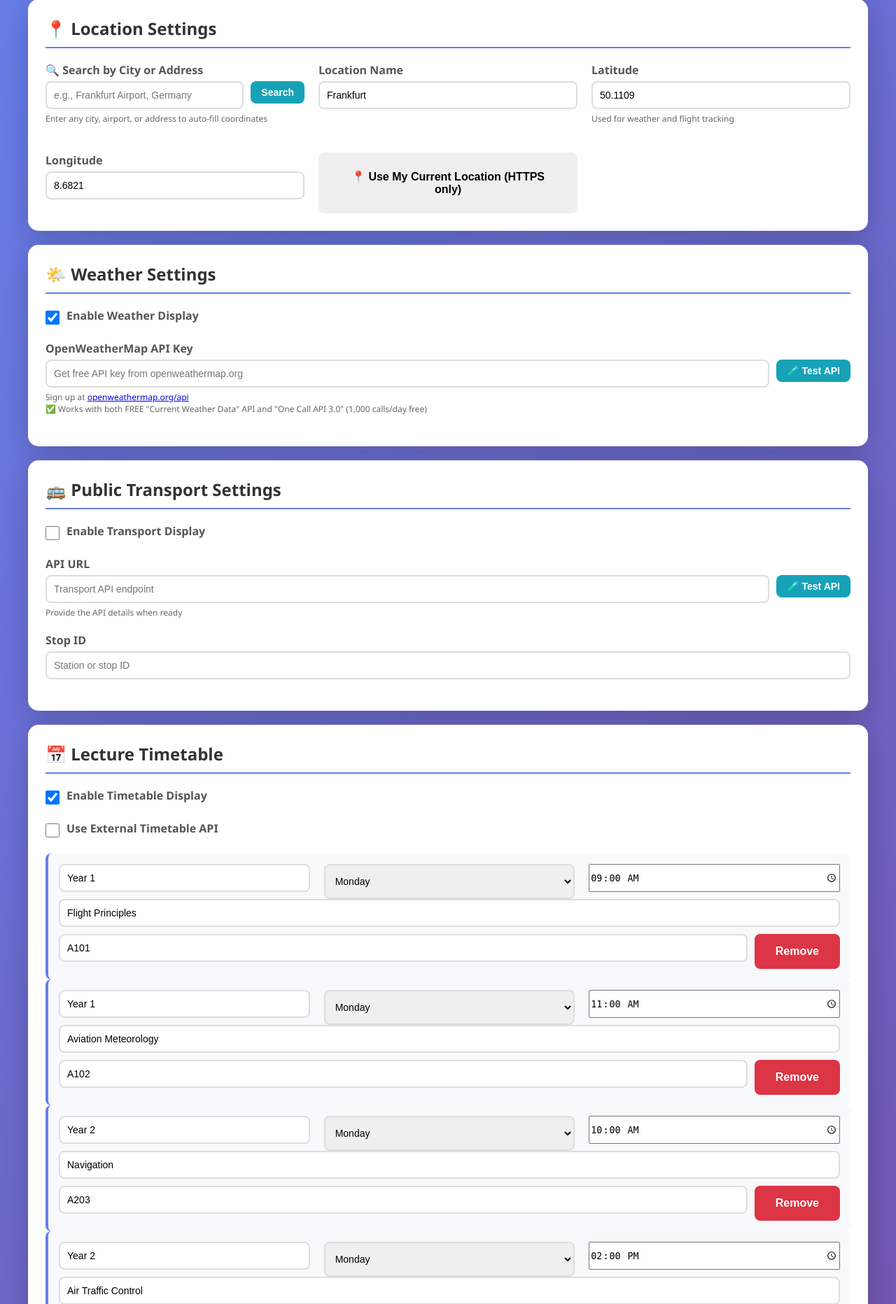
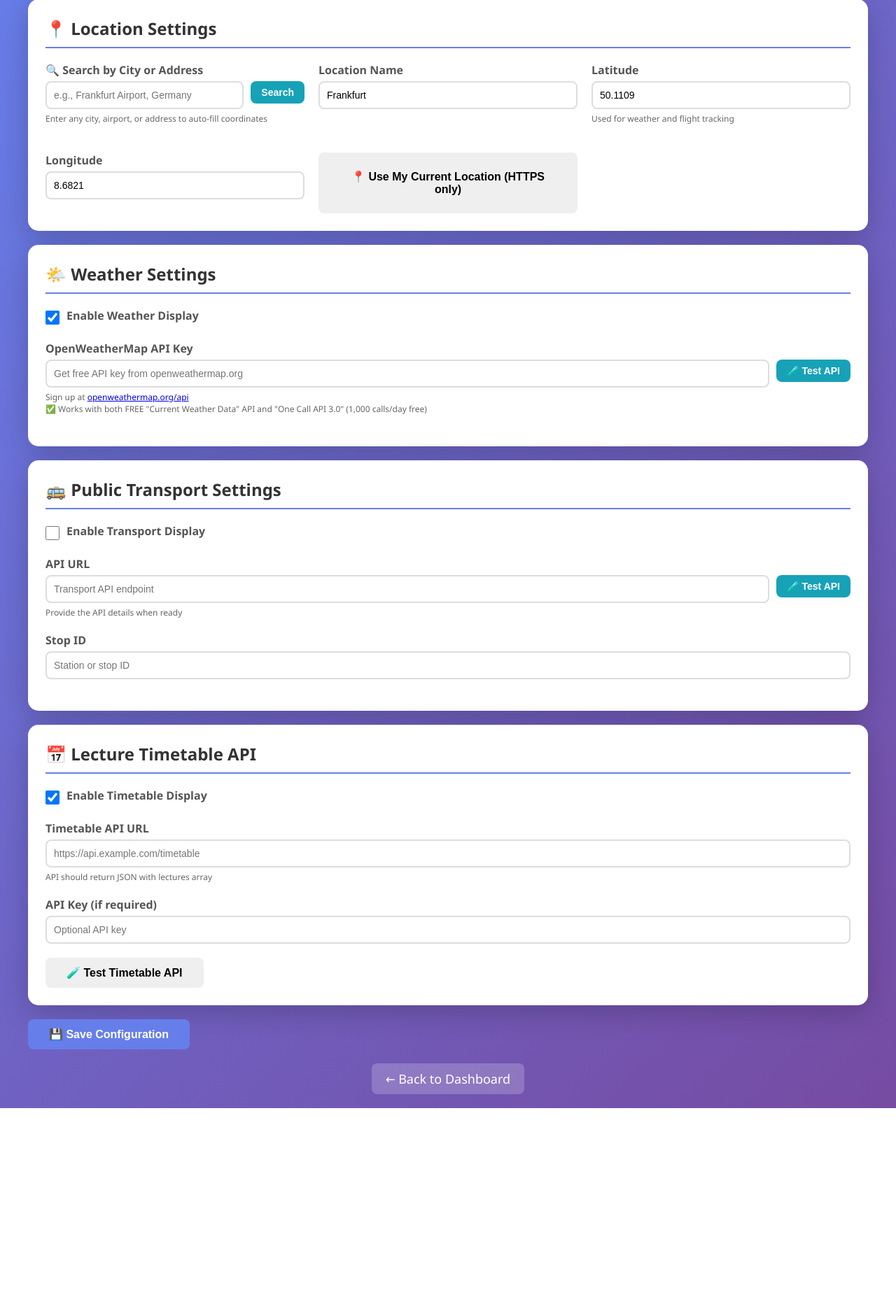
Before and after one commit to angeeinstein/digital-signage-screen, a Flask app: page /admin in a window 1280 px wide. Shown: the part 94-1958 px from the top of the page at 70% size. After the commit the page ends 1678 px from the top, so only its background shows below. Run offline with Flask 3, Linux system fonts and the light colour scheme.

Commit message:
Refactor timetable integration to always use external API and update admin UI for API settings

```diff
--- a/app.py
+++ b/app.py
@@ -48,23 +48,10 @@ DEFAULT_DASHBOARD_CONFIG = {
     },
     'timetable': {
         'enabled': True,
-        'use_api': False,  # Set to True when using external API
+        'use_api': True,  # Always use API
         'api_url': '',  # URL for timetable API endpoint
         'api_key': '',  # API key if required
-        'lectures': [
-            {
-                'year': 'Year 1',
-                'time': '09:00',
-                'name': 'Flight Principles',
-                'room': 'A101'
-            },
-            {
-                'year': 'Year 2',
-                'time': '10:30',
-                'name': 'Navigation',
-                'room': 'A203'
-            }
-        ]
+        'lectures': []  # Not used anymore - API only
     }
 }
 
@@ -280,7 +267,7 @@ def get_nearest_flights():
 
 @app.route('/api/dashboard/timetable')
 def get_timetable():
-    """Get lecture timetable"""
+    """Get lecture timetable from external API"""
     try:
         config = load_dashboard_config()
         timetable_config = config.get('timetable', {})
@@ -288,68 +275,34 @@ def get_timetable():
         if not timetable_config.get('enabled', True):
             return jsonify({'success': True, 'lectures': []})
 
-        # Check if using external API
-        if timetable_config.get('use_api', False):
-            api_url = timetable_config.get('api_url', '').strip()
-            api_key = timetable_config.get('api_key', '').strip()
+        api_url = timetable_config.get('api_url', '').strip()
+        api_key = timetable_config.get('api_key', '').strip()
 
-            if not api_url:
-                return jsonify({'success': False, 'message': 'Timetable API URL not configured'}), 400
+        if not api_url:
+            return jsonify({'success': True, 'lectures': [], 'message': 'No API configured yet'}), 200
 
-            # Fetch from external API
-            headers = {}
-            if api_key:
-                # Adjust header key based on your API's requirements
-                headers['Authorization'] = f'Bearer {api_key}'
+        # Fetch from external API
+        headers = {}
+        if api_key:
+            headers['Authorization'] = f'Bearer {api_key}'
 
-            response = requests.get(api_url, headers=headers, timeout=10)
-            response.raise_for_status()
+        response = requests.get(api_url, headers=headers, timeout=10)
+        response.raise_for_status()
 
-            api_data = response.json()
+        api_data = response.json()
 
-            # Assuming API returns lectures in format: {'lectures': [...]}
-            # Adjust this based on your actual API response structure
-            lectures = api_data.get('lectures', api_data if isinstance(api_data, list) else [])
+        # Assuming API returns lectures in format: {'lectures': [...]}
+        # Adjust this based on your actual API response structure
+        lectures = api_data.get('lectures', api_data if isinstance(api_data, list) else [])
 
-            return jsonify({'success': True, 'lectures': lectures})
-
-        # Use local/manual timetable
-        # Get current day of week
-        now = datetime.now()
-        weekday = now.strftime('%A')
-
-        # Filter lectures for today and get next ones
-        lectures = timetable_config.get('lectures', [])
-        current_time = now.hour * 60 + now.minute
-
-        # Filter lectures that are today or coming soon
-        upcoming_lectures = []
-        for lecture in lectures:
-            # Check if lecture has a day field, if not assume it's for all days
-            if 'day' in lecture and lecture['day'] != weekday:
-                continue
-
-            time_parts = lecture['time'].split(':')
-            lecture_time = int(time_parts[0]) * 60 + int(time_parts[1])
-
-            # Show lectures that are within the next 2 hours or currently happening
-            if lecture_time >= current_time - 30 and lecture_time <= current_time + 120:
-                upcoming_lectures.append(lecture)
-
-        # Sort by time
-        upcoming_lectures.sort(key=lambda x: x['time'])
-
-        # Limit to next 8 lectures
-        upcoming_lectures = upcoming_lectures[:8]
-
-        return jsonify({'success': True, 'lectures': upcoming_lectures})
+        return jsonify({'success': True, 'lectures': lectures})
 
     except requests.exceptions.RequestException as e:
         logger.error(f"Error fetching timetable from API: {e}")
-        return jsonify({'success': False, 'message': f'API request failed: {str(e)}'}), 500
+        return jsonify({'success': False, 'lectures': [], 'message': f'API error: {str(e)}'}), 200
     except Exception as e:
         logger.error(f"Error fetching timetable: {e}")
-        return jsonify({'success': False, 'message': str(e)}), 500
+        return jsonify({'success': False, 'lectures': [], 'message': str(e)}), 200
 
 
 @app.route('/api/test/weather')
--- a/templates/admin.html
+++ b/templates/admin.html
@@ -309,21 +309,16 @@
 
         <!-- Timetable Settings -->
         <div class="card">
-            <h2>📅 Lecture Timetable</h2>
+            <h2>📅 Lecture Timetable API</h2>
             <div class="form-group checkbox-group">
                 <input type="checkbox" id="timetableEnabled" checked>
                 <label for="timetableEnabled">Enable Timetable Display</label>
             </div>
 
-            <div class="form-group checkbox-group">
-                <input type="checkbox" id="timetableUseApi">
-                <label for="timetableUseApi">Use External Timetable API</label>
-            </div>
-
-            <div id="timetableApiSettings" style="display:none;">
             <div class="form-group">
                 <label for="timetableApiUrl">Timetable API URL</label>
                 <input type="text" id="timetableApiUrl" placeholder="https://api.example.com/timetable">
+                <div class="help-text">API should return JSON with lectures array</div>
             </div>
 
             <div class="form-group">
@@ -333,12 +328,6 @@
 
             <button class="btn btn-secondary" onclick="testTimetableAPI()">🧪 Test Timetable API</button>
             <div id="timetableApiTestResult"></div>
-            </div>
-
-            <div id="manualTimetableSettings">
-                <div id="lecturesList"></div>
-                <button class="btn btn-success" onclick="addLecture()">+ Add Lecture</button>
-            </div>
         </div>
 
         <!-- Save Button -->
@@ -352,8 +341,6 @@
     </div>
 
     <script>
-        let lectures = [];
-
         // Load configuration on page load
         async function loadConfig() {
             try {
@@ -379,29 +366,13 @@
 
                     // Timetable
                     document.getElementById('timetableEnabled').checked = config.timetable?.enabled !== false;
-                    document.getElementById('timetableUseApi').checked = config.timetable?.use_api || false;
                     document.getElementById('timetableApiUrl').value = config.timetable?.api_url || '';
                     document.getElementById('timetableApiKey').value = config.timetable?.api_key || '';
-                    lectures = config.timetable?.lectures || [];
-                    renderLectures();
-                    toggleTimetableApiSettings();
                 }
             } catch (error) {
                 showError('Failed to load configuration: ' + error.message);
             }
         }
-
-        // Toggle timetable API settings visibility
-        function toggleTimetableApiSettings() {
-            const useApi = document.getElementById('timetableUseApi').checked;
-            document.getElementById('timetableApiSettings').style.display = useApi ? 'block' : 'none';
-            document.getElementById('manualTimetableSettings').style.display = useApi ? 'none' : 'block';
-        }
-
-        // Event listener for timetable API toggle
-        document.addEventListener('DOMContentLoaded', function() {
-            document.getElementById('timetableUseApi').addEventListener('change', toggleTimetableApiSettings);
-        });
 
         // Save configuration
         async function saveConfig() {
@@ -423,10 +394,10 @@
                     },
                     timetable: {
                         enabled: document.getElementById('timetableEnabled').checked,
-                        use_api: document.getElementById('timetableUseApi').checked,
+                        use_api: true,  // Always use API now
                         api_url: document.getElementById('timetableApiUrl').value,
                         api_key: document.getElementById('timetableApiKey').value,
-                        lectures: lectures
+                        lectures: []  // Empty for API mode
                     }
                 };
 
@@ -451,65 +422,6 @@
         }
 
         // Add new lecture
-        function addLecture() {
-            lectures.push({
-                year: 'Year 1',
-                time: '09:00',
-                name: 'New Lecture',
-                room: 'A101',
-                day: 'Monday'
-            });
-            renderLectures();
-        }
-
-        // Remove lecture
-        function removeLecture(index) {
-            lectures.splice(index, 1);
-            renderLectures();
-        }
-
-        // Update lecture field
-        function updateLecture(index, field, value) {
-            lectures[index][field] = value;
-        }
-
-        // Render lectures list
-        function renderLectures() {
-            const container = document.getElementById('lecturesList');
-
-            if (lectures.length === 0) {
-                container.innerHTML = '<p style="color: #666; text-align: center; padding: 20px;">No lectures added yet. Click "Add Lecture" to create one.</p>';
-                return;
-            }
-
-            container.innerHTML = lectures.map((lecture, index) => `
-                <div class="lecture-item">
-                    <div class="grid">
-                        <input type="text" placeholder="Year Group" value="${lecture.year}"
-                               onchange="updateLecture(${index}, 'year', this.value)">
-                        <select onchange="updateLecture(${index}, 'day', this.value)">
-                            <option value="Monday" ${lecture.day === 'Monday' ? 'selected' : ''}>Monday</option>
-                            <option value="Tuesday" ${lecture.day === 'Tuesday' ? 'selected' : ''}>Tuesday</option>
-                            <option value="Wednesday" ${lecture.day === 'Wednesday' ? 'selected' : ''}>Wednesday</option>
-                            <option value="Thursday" ${lecture.day === 'Thursday' ? 'selected' : ''}>Thursday</option>
-                            <option value="Friday" ${lecture.day === 'Friday' ? 'selected' : ''}>Friday</option>
-                            <option value="Saturday" ${lecture.day === 'Saturday' ? 'selected' : ''}>Saturday</option>
-                            <option value="Sunday" ${lecture.day === 'Sunday' ? 'selected' : ''}>Sunday</option>
-                        </select>
-                        <input type="time" value="${lecture.time}"
-                               onchange="updateLecture(${index}, 'time', this.value)">
-                    </div>
-                    <input type="text" placeholder="Lecture Name" value="${lecture.name}"
-                           onchange="updateLecture(${index}, 'name', this.value)">
-                    <div style="display: flex; gap: 10px;">
-                        <input type="text" placeholder="Room" value="${lecture.room}"
-                               onchange="updateLecture(${index}, 'room', this.value)" style="flex: 1;">
-                        <button class="btn btn-danger" onclick="removeLecture(${index})">Remove</button>
-                    </div>
-                </div>
-            `).join('');
-        }
-
         // Show success message
         function showSuccess(message) {
             const alert = document.getElementById('successAlert');
```
Also changed, not shown: templates/display.html (+3 -16 lines). Lines whose indentation alone changed are shown as unchanged.
